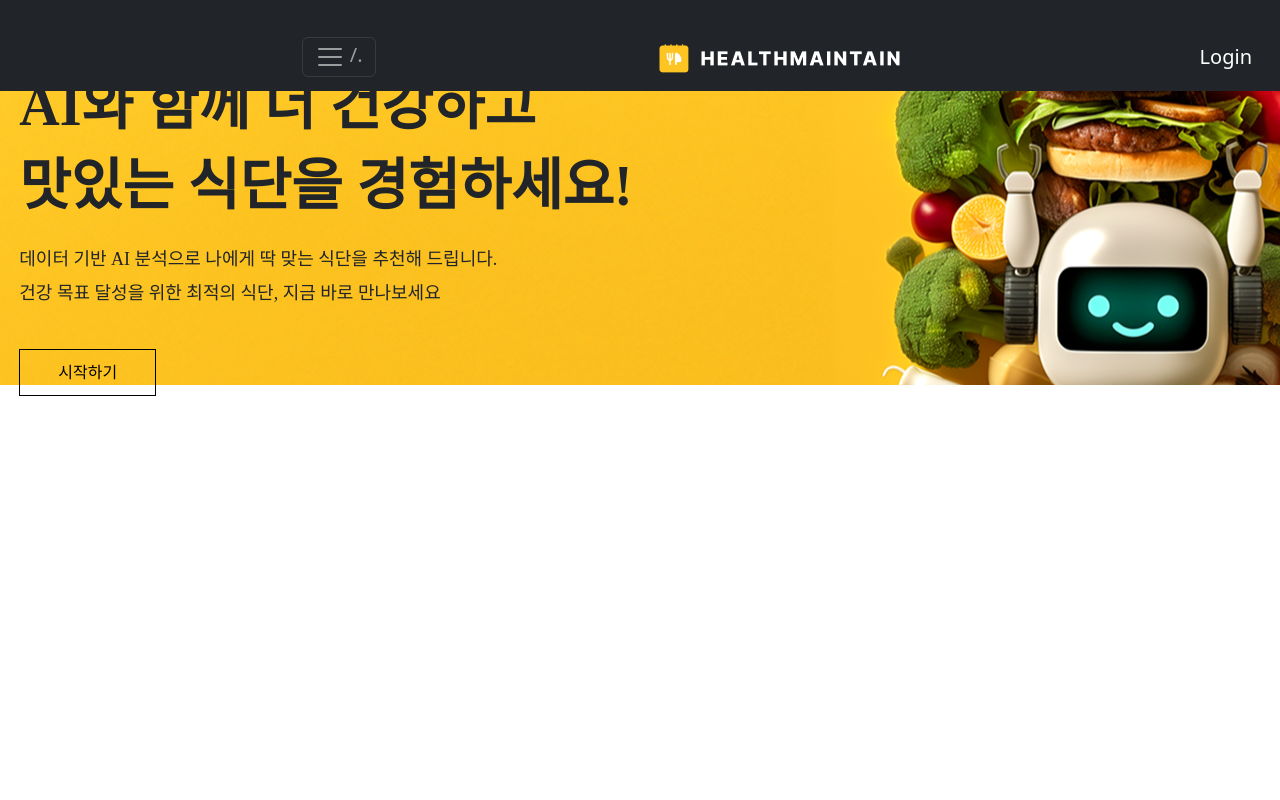
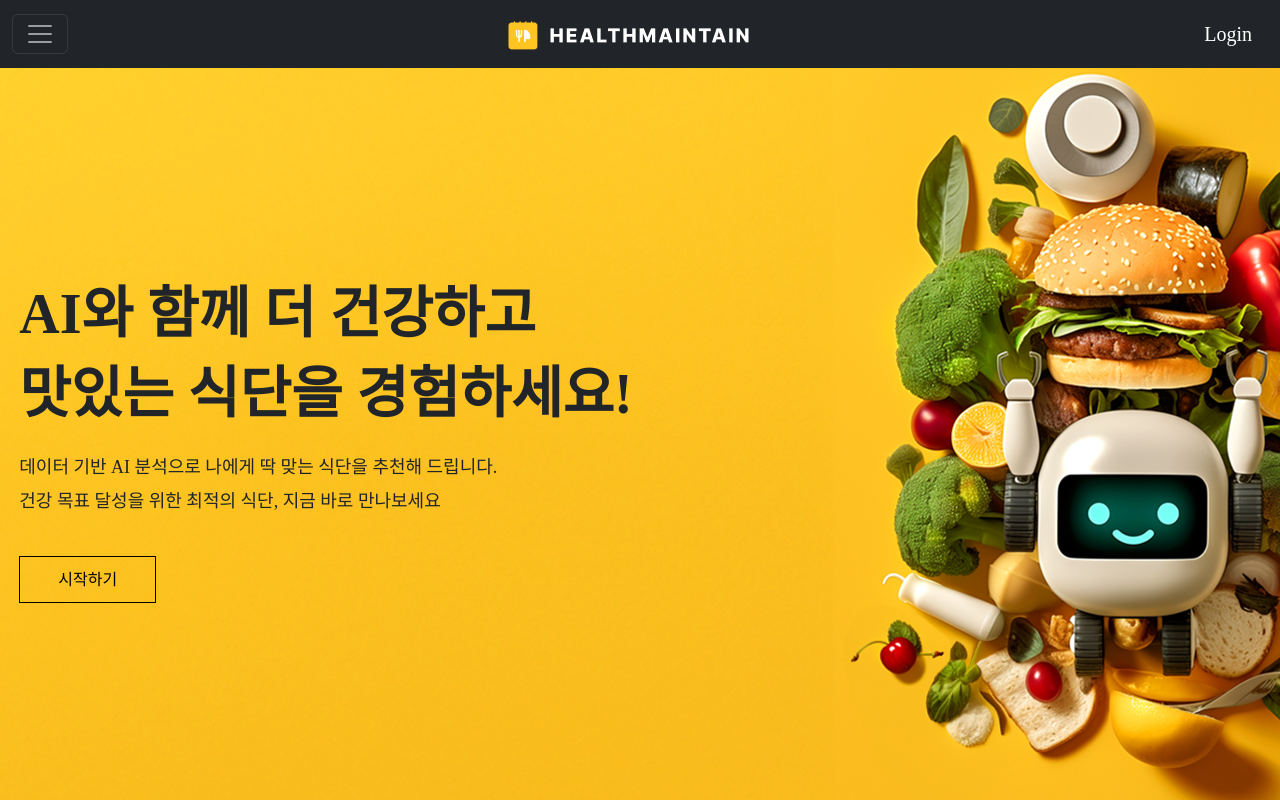
Before and after one commit to AlpacaMale/etevers, a Flask app: page / in a window 1280 px wide. Run offline with Flask 3, Linux system fonts and the light colour scheme; some web fonts are replaced.

Commit message:
delete bug

```diff
--- a/static/css/style.css
+++ b/static/css/style.css
@@ -6,13 +6,10 @@
 	src: url('../fonts/PretendardVariable.woff2') format('woff2-variations');
 }
 
-<<<<<<< HEAD
-=======
 .content {
   height: calc(100vh - 66.4px); /* 56px은 기본 네비게이션 바 높이 */
 }
 
->>>>>>> main
 body{
     font-family: 'Pretendard Variable';
     background-color: #fec422;
@@ -57,13 +54,10 @@
     color: black;
     border: 1px solid black;
     padding: 14px 38px;
-<<<<<<< HEAD
-=======
 }
 
 input::-webkit-inner-spin-button {
     appearance: none;
     -moz-appearance: none;
     -webkit-appearance: none;
->>>>>>> main
 }
--- a/templates/navbar.html
+++ b/templates/navbar.html
@@ -1,7 +1,5 @@
 <nav class="navbar navbar-dark bg-dark fixed-top">
-  ]ew
   <div class="container-fluid">
-    /
     <button
       class="navbar-toggler"
       type="button"
@@ -11,7 +9,6 @@
       aria-label="Toggle navigation"
     >
       <span class="navbar-toggler-icon"></span>
-      /.
     </button>
     <a class="navbar-brand" href="/"
       ><img src="../static/images/logo.png" alt="logo"
```
Also changed, not shown: 1 other file.
